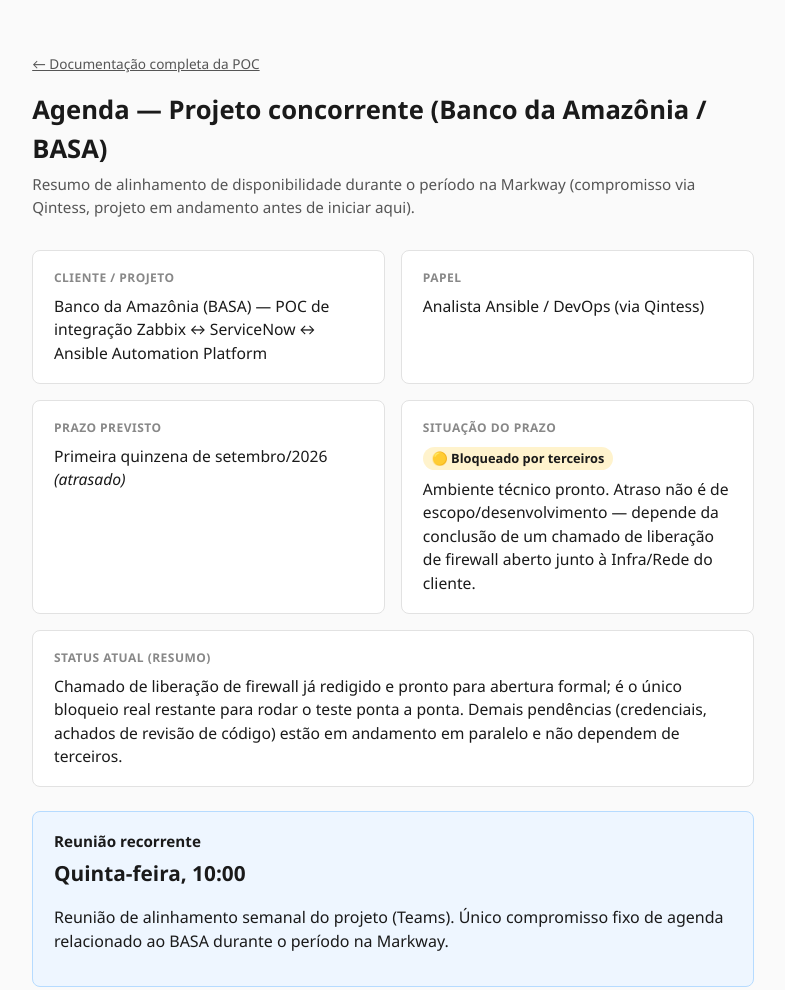
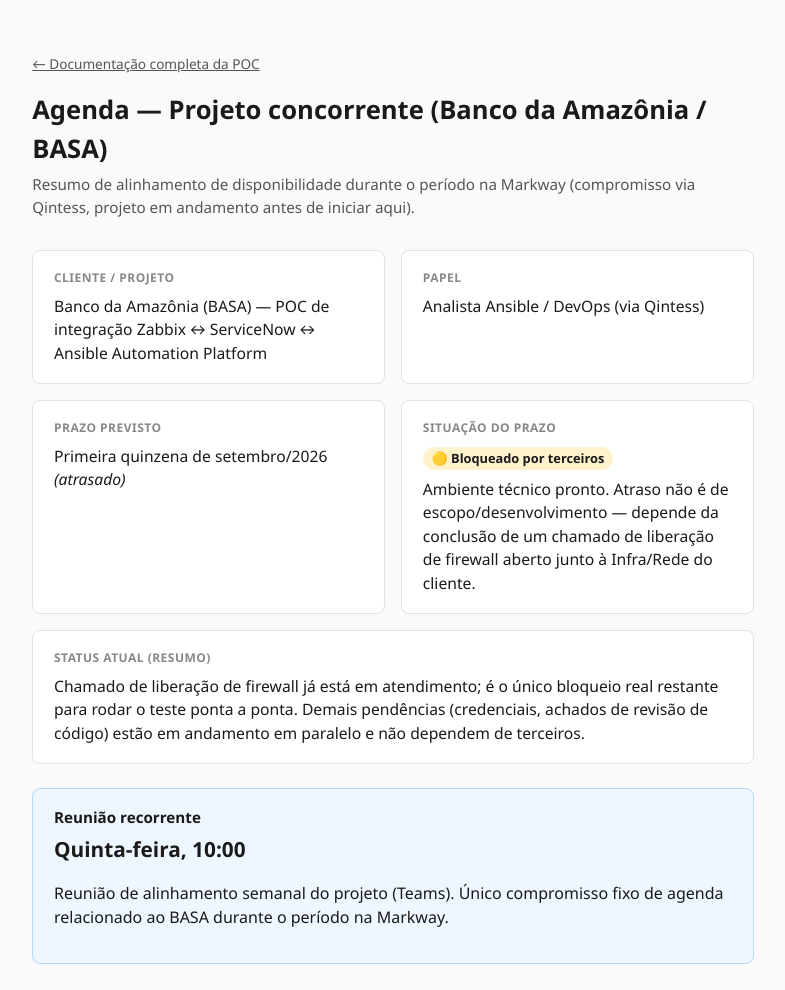
Before and after one commit to marleciooliveira/Markway-, a plain HTML site: page agenda.html in a window 1280 px wide. Shown: the top 990 px of the page, without its empty margins (247-1032 px from the left). Drawn offline with Linux system fonts and the light colour scheme.

Commit message:
docs: atualiza status do chamado de firewall na agenda

```diff
--- a/agenda.html
+++ b/agenda.html
@@ -109,7 +109,7 @@
   </div>
   <div class="card full">
     <h2>Status atual (resumo)</h2>
-    <p>Chamado de liberação de firewall já redigido e pronto para abertura formal; é o único bloqueio real restante para rodar o teste ponta a ponta. Demais pendências (credenciais, achados de revisão de código) estão em andamento em paralelo e não dependem de terceiros.</p>
+    <p>Chamado de liberação de firewall já está em atendimento; é o único bloqueio real restante para rodar o teste ponta a ponta. Demais pendências (credenciais, achados de revisão de código) estão em andamento em paralelo e não dependem de terceiros.</p>
   </div>
 </div>
 
```
